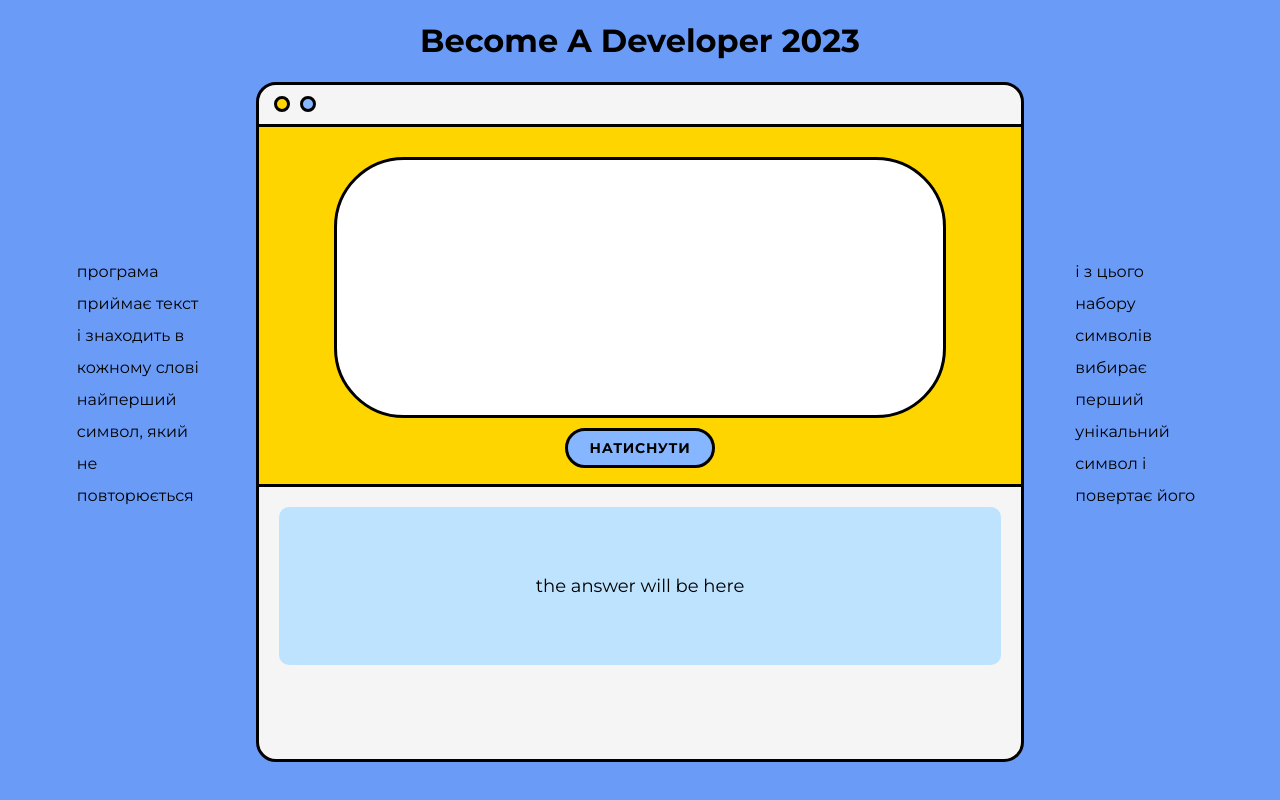
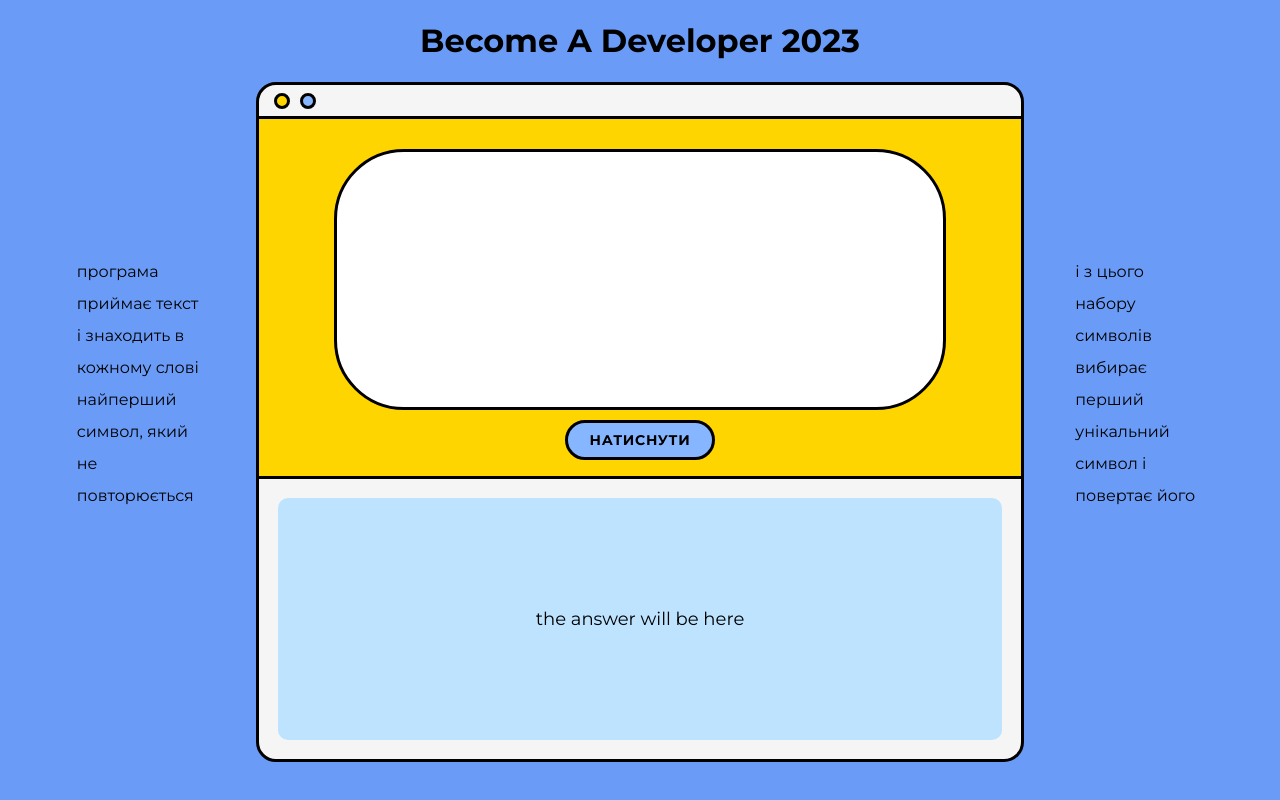
Before and after one commit to moveandgethurt/portaone-test-task, a React (Create React App) app: page / in a window 1280 px wide. Built offline with nearby package versions, Linux system fonts and the light colour scheme.

Commit message:
fix answer box issue

```diff
--- a/src/components/Window.css
+++ b/src/components/Window.css
@@ -107,8 +107,8 @@ a:hover {
 /* #region answer */
 
 .Window--answer {
-  height: 198px;
-  padding: 20px;
+  height: 50%;
+  padding: 2.5%;
   box-sizing: inherit;
 }
 
```
